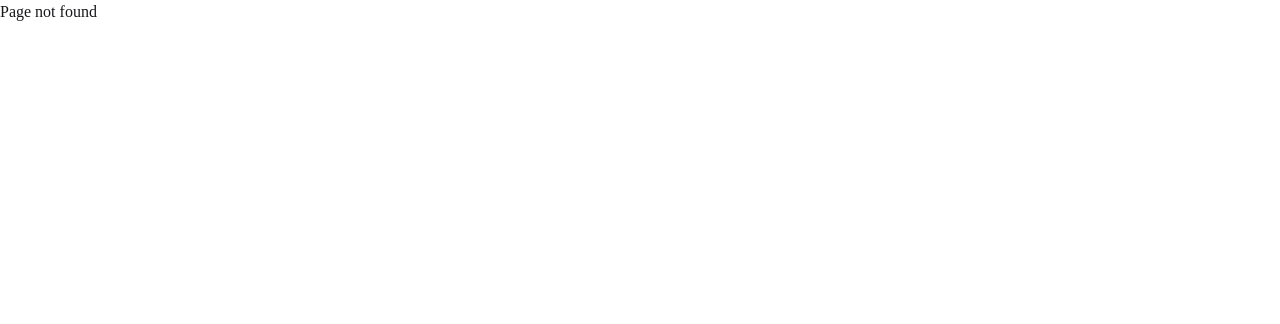
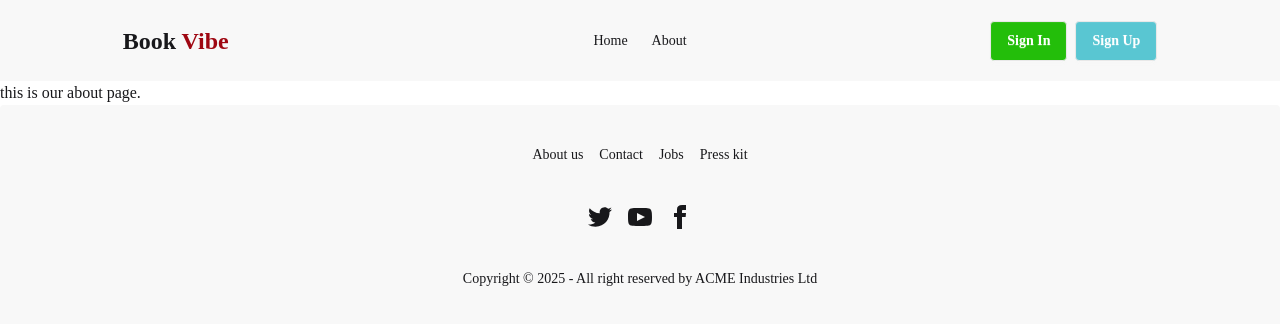
Before and after one commit to hurayrakhan/book-vibe, a React (Vite) app: page /about in a window 1280 px wide. Before the commit this address had no page. Shown: the top 324 px of the page. Built offline with nearby package versions, Linux system fonts and the light colour scheme.

Commit message:
added book details page and set data from api dynamically

```diff
--- a/src/Components/Banner/Banner.jsx
+++ b/src/Components/Banner/Banner.jsx
@@ -3,7 +3,7 @@ import React from 'react';
 const Banner = () => {
     return (
 
-            <div className="flex w-9/12 mx-auto justify-between items-center py-16">
+            <div className="flex flex-col-reverse lg:flex-row w-9/12 mx-auto justify-between items-center py-16">
                 <div className='w-sm'>
                     <h1 className="text-5xl font-bold py-4">Books to freshen up your bookshelf</h1>
 
--- a/src/Components/Header/Navbar.jsx
+++ b/src/Components/Header/Navbar.jsx
@@ -1,4 +1,5 @@
 import React from 'react';
+import { Link } from 'react-router';
 
 const Navbar = () => {
     return (
@@ -12,16 +13,16 @@ const Navbar = () => {
                         <ul
                             tabIndex={0}
                             className="menu menu-sm dropdown-content bg-base-100 rounded-box z-1 mt-3 w-52 p-2 shadow">
-                        <li><a>Item 1</a></li>
-                        <li><a>Item 2</a></li>
+                            <Link to='/'><li>Home</li></Link>
+                            <li><Link to='/about'>About</Link></li>
                         </ul>
                     </div>
                     <a className=" text-2xl font-bold">Book <span className='text-red-800'>Vibe</span></a>
                 </div>
                 <div className="navbar-center hidden lg:flex">
                     <ul className="menu menu-horizontal px-1">
-                    <li><a>Item 1</a></li>
-                    <li><a>Item 3</a></li>
+                        <li><Link to='/'>Home</Link></li>
+                        <li><Link to='/about'>About</Link></li>
                     </ul>
                 </div>
                 <div className="navbar-end gap-2">
--- /dev/null
+++ b/src/Pages/About/About.jsx
@@ -0,0 +1,11 @@
+import React from 'react';
+
+const About = () => {
+    return (
+        <div>
+            this is our about page.
+        </div>
+    );
+};
+
+export default About;
--- /dev/null
+++ b/src/Pages/Books/BookDetails.jsx
@@ -0,0 +1,48 @@
+import React from 'react';
+import { useLoaderData, useParams } from 'react-router';
+
+const BookDetails = () => {
+
+    const {bookId} = useParams();
+    const id = parseInt(bookId)
+
+    const books = useLoaderData();
+    const book = books.find(book => book.bookId === id)
+
+    const { publisher, bookName, author, image, yearOfPublishing, review, category, totalPages, rating} = book;
+    return (
+        <div className='w-10/12 mx-auto flex  '>
+            <div className='flex-1 p-20 bg-gray-200 rounded-l-xl'>
+                <img className='' src={image} alt="" />
+            </div>
+            <div className='flex-1 p-'>
+                <h3>Name of the book: {bookName}</h3>
+                <h4>Written by : {author}</h4>
+                <h4>Category : {category}</h4>
+                <p>Review : {review}</p>
+                <p>Tag : </p>
+                <div className='flex justify-between border-t border-dashed border-gray-400 mt-5 py-5'>
+                    <div>
+                        <p>Number of Pages : </p>
+                        <p>Publisher : </p>
+                        <p>Year of Publishing : </p>
+                        <p>Rating : </p>
+                    </div>
+                    <div>
+                        <p>{totalPages}</p>
+                        <p>{publisher}</p>
+                        <p>{yearOfPublishing}</p>
+                        <p>{rating}</p>
+                    </div>
+                </div>
+                <div>
+                    <button className='btn'>Read</button>
+                    <button className='btn'>Wishlist</button>
+                </div>
+            </div>
+        </div>
+
+    );
+};
+
+export default BookDetails;
--- a/src/Pages/Books/Books.jsx
+++ b/src/Pages/Books/Books.jsx
@@ -1,14 +1,17 @@
 import React from 'react';
 import { FaStar } from "react-icons/fa6";
 import { FaRegStarHalfStroke } from "react-icons/fa6";
+import { Link } from 'react-router';
+
 
 
 const Books = ({ book }) => {
 
-    const { publisher, bookName, author, image, yearOfPublishing, category, totalPages, rating } = book;
+    const { publisher, bookName, author, image, yearOfPublishing, category, totalPages, rating, bookId} = book;
 
     return (
-        <div className="card bg-base-100  shadow-xl border border-gray-300 p-5">
+        <Link to={`/book/${bookId}`}>
+            <div className="card bg-base-100  shadow-xl border border-gray-300 p-5">
             <figure className='p-5 bg-gray-200'>
                 <img
                     src={image}
@@ -40,6 +43,7 @@ const Books = ({ book }) => {
                 </div>
             </div>
         </div>
+        </Link>
     );
 };
 
--- a/src/Pages/Home/Home.jsx
+++ b/src/Pages/Home/Home.jsx
@@ -1,7 +1,8 @@
-import React from 'react';
+import React, { Suspense } from 'react';
 import Banner from '../../Components/Banner/Banner';
 import { useLoaderData } from 'react-router';
 import Books from '../Books/Books';
+
 
 const Home = () => {
 
@@ -11,9 +12,11 @@ const Home = () => {
         <div>
             <Banner></Banner>
             <div className='grid grid-cols-1 md:grid-cols-2 lg:grid-cols-3 gap-4 w-10/12 mx-auto'>
-            {
-                booksData.map(book => <Books key={book.bookId} book={book}></Books>)
-            }
+                <Suspense fallback={<span className="loading loading-dots loading-lg"></span>}>
+                    {
+                        booksData.map(book => <Books key={book.bookId} book={book}></Books>)
+                    }
+                </Suspense>
             </div>
         </div>
     );
--- a/src/Router/Router.jsx
+++ b/src/Router/Router.jsx
@@ -1,4 +1,4 @@
-import React from 'react';
+
 import {
   createBrowserRouter,
 } from "react-router";
@@ -6,6 +6,8 @@ import {
 import Root from '../Root/Root';
 import ErrorPage from '../Pages/ErrorPage/ErrorPage';
 import Home from '../Pages/Home/Home';
+import BookDetails from "../Pages/Books/BookDetails";
+import About from "../Pages/About/About";
 
 export const router = createBrowserRouter([
     {
@@ -15,10 +17,19 @@ export const router = createBrowserRouter([
       children:[
         {
             index: true,
+            path:'/',
             loader: () => fetch('booksData.json'),
-            path:'/',
             element: <Home></Home>,
         },
+        {
+          path: '/book/:bookId',
+          loader: () => fetch('booksData.json'),
+          element: <BookDetails></BookDetails>
+        },
+        {
+          path: '/about',
+          element: <About></About>,
+        }
 
       ]
     },
```
Lines whose indentation alone changed are shown as unchanged.
